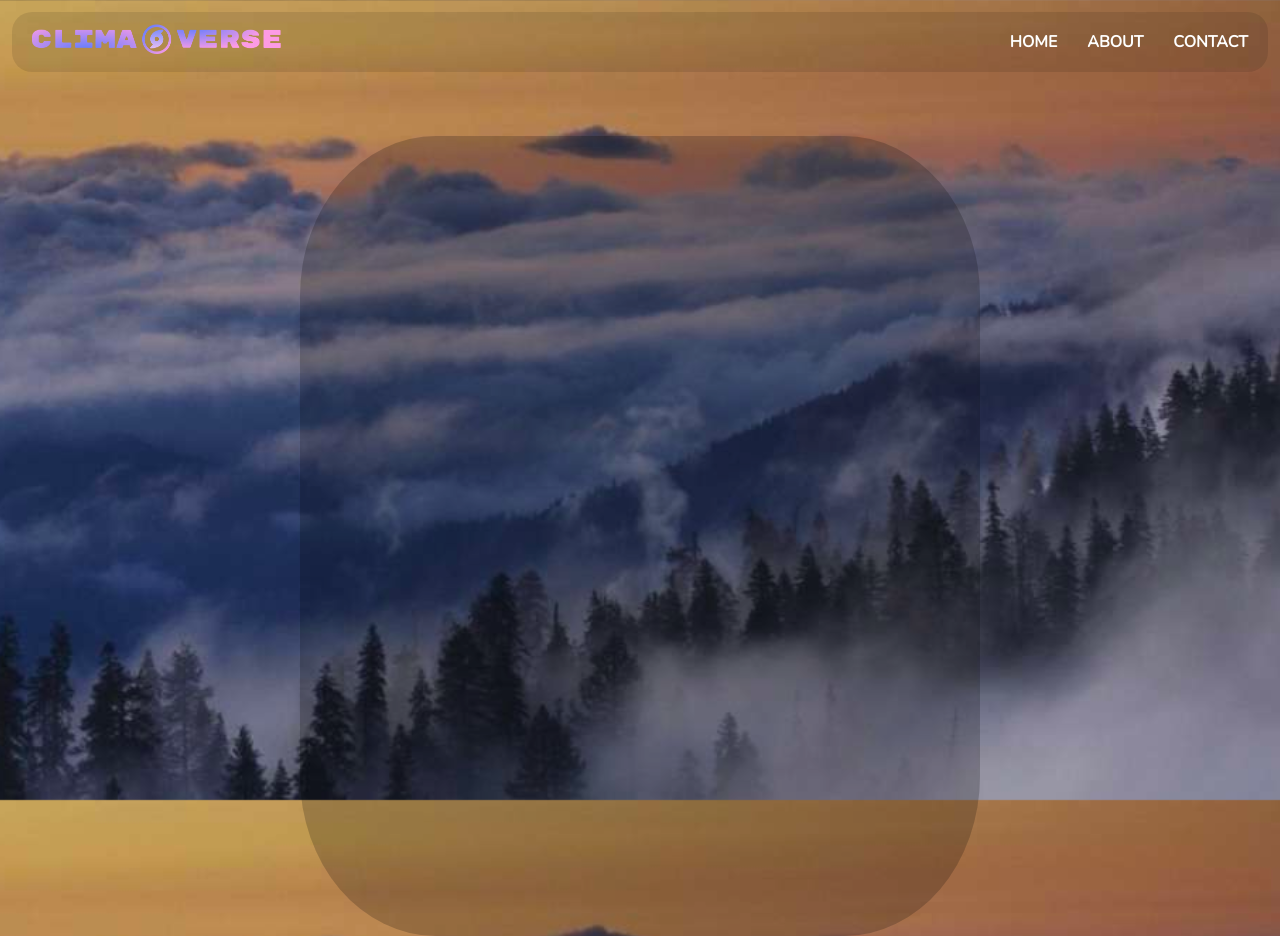
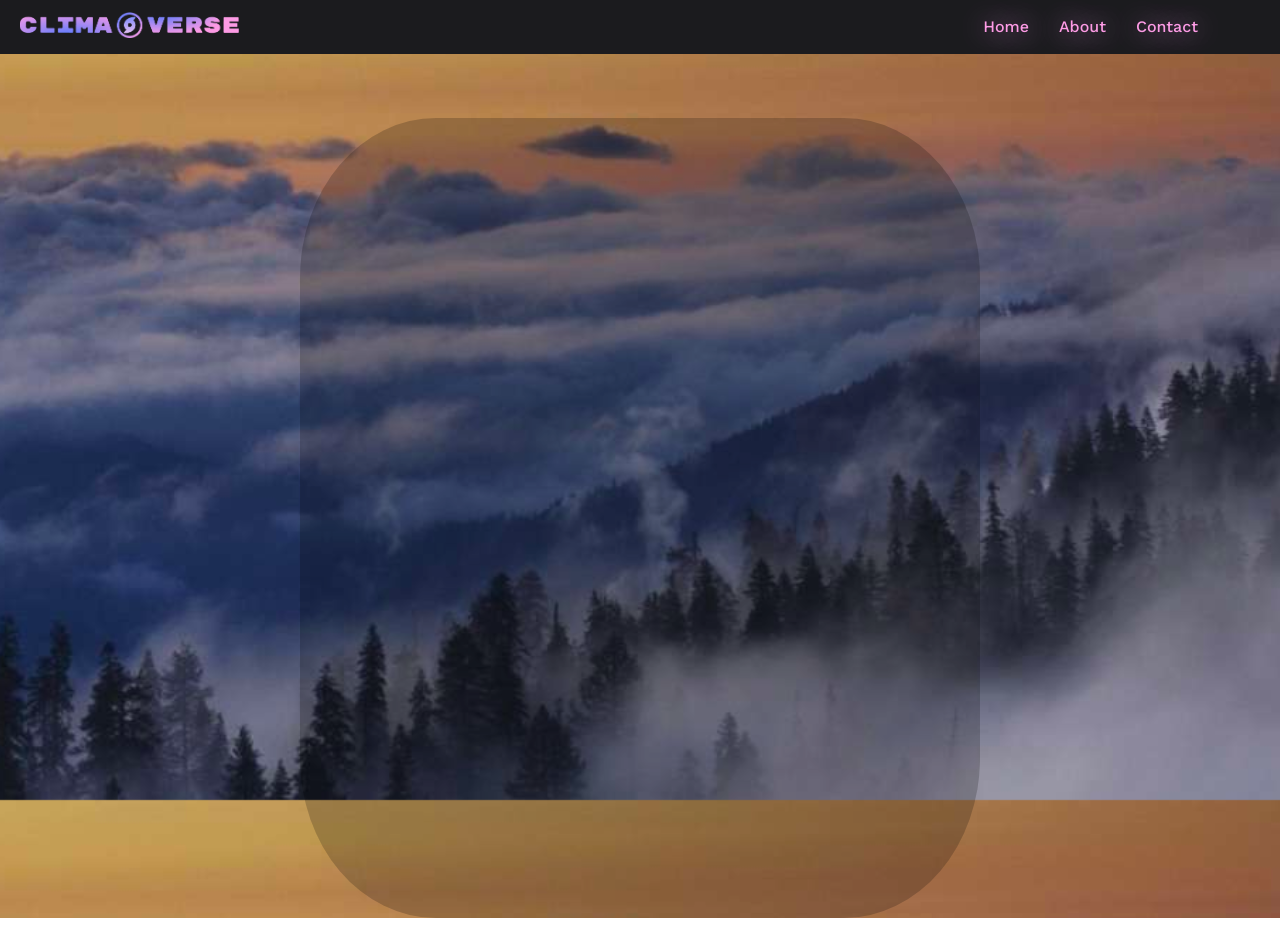
Before and after one commit to HorizonalEntity/Climaverse, a plain HTML site: page index.html in a window 1280 px wide. Drawn offline with nearby package versions, Linux system fonts and the light colour scheme; a web font is replaced by a local one.

Commit message:
Made the nav-bar better.

```diff
--- a/index.css
+++ b/index.css
@@ -6,9 +6,11 @@
     padding: 0;
 }
 body {
-    font-family: "Nunito", sans-serif;
+    font-family: "Work Sans", sans-serif;
     --color1: rgb(255, 255, 255) ;
-    --color2: rgba(0,0,0,0.1);
+    --color2: #1b1b1e;
+    --color3: #5C75FF;
+    --color4: #fd9be5;
     border-color: black;
     background-image: url(./Build/bagro.jpg);
     background-size: cover;
@@ -25,11 +27,12 @@ body {
     position: relative;
     background-color: var(--color2);
     padding: 12px 20px;
-    margin: 12px;
-    border-radius: 20px;
 }
-
-.logo img{
+.logo-container {
+    display: block;
+    margin: 0 auto;
+}
+.logo-container .logo img{
     width: 50%;
     height: 10%;
 }
@@ -38,17 +41,17 @@ body {
     cursor:pointer;
 }
 
-.menu {display: flex;}
+.menu {display: flex;margin-left:40%;margin-right:5%}
 .menu li {padding-left: 30px;}
 .menu li a {
-    display: inline-block;
+    text-shadow:1px 1px 30px #fd9be4;
+    margin-right:auto;
     text-decoration: none;
-    color: var(--color1);
+    color: var(--color4);
     text-align: center;
     transition: 0.3s ease-in-out;
     position: relative;
-    text-transform: uppercase;
-    font-weight: bold;
+    text-transform: none;
 }
 .menu li a::after {
     content: "";
@@ -57,7 +60,7 @@ body {
     left: 0;
     width: 0;
     height: 1px;
-    background-color: var(--color1);
+    background-color: var(--color3);
     transition: 0.3s ease-in-out;
 }
 .menu li a:hover:after {width: 100%;}
--- a/index.html
+++ b/index.html
@@ -10,19 +10,20 @@
     <link rel="stylesheet" href="https://cdnjs.cloudflare.com/ajax/libs/font-awesome/6.0.0-beta2/css/all.min.css" integrity="sha512-YWzhKL2whUzgiheMoBFwW8CKV4qpHQAEuvilg9FAn5VJUDwKZZxkJNuGM4XkWuk94WCrrwslk8yWNGmY1EduTA==" crossorigin="anonymous" referrerpolicy="no-referrer" /></head>
     <link rel="preconnect" href="https://fonts.googleapis.com">
     <link rel="preconnect" href="https://fonts.gstatic.com" crossorigin>
-    <link href="https://fonts.googleapis.com/css2?family=Nunito&display=swap" rel="stylesheet">
-<body>
+    <link href="https://fonts.googleapis.com/css2?family=Work+Sans:wght@500&display=swap" rel="stylesheet">
     <header>
     <nav>
         <ul class='nav-bar'>
-            <li class='logo'><a href='index.html'><img src='./Build/Design/Clima Verse.png' class="official-logo"/></a></li>
+            <div class="logo-container" alt="logo">
+                <li class='logo'><a href='index.html'><img src='./Build/Design/Clima Verse.png' class="official-logo"/></a></li>
+            </div>
             <input type='checkbox' id='check'/>
-            <span class="menu">
+            <div class="menu">
                 <li><a href="#" onclick="audio.play()">Home</a></li>
                 <li><a href="#" onclick="audio.play()">About</a></li>
                 <li><a href="#" onclick="audio.play()">Contact</a></li>
                 <label for="check" class="close-menu"><i class="fas fa-times"></i></label>
-            </span>
+            </div>
             <label for="check" class="open-menu"><i class="fas fa-bars"></i></label>
         </ul>
     </nav>
```
Also changed, not shown: Build/Design/ClimaVerseColourPalette.png (added).
